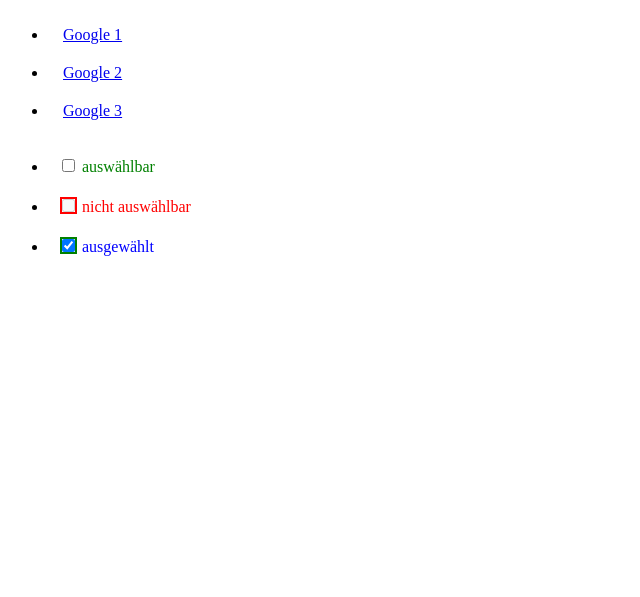
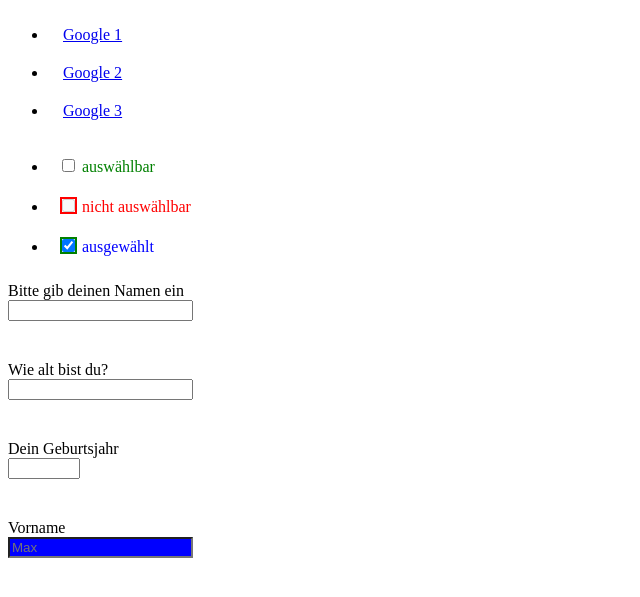
Before and after one commit to albsie/ifb-info01, a PHP site: page /Pseudoklassen/dynamischePseudoklassen.html in a window 1280 px wide. Shown: the top 597 px of the page, without its empty margins (0-640 px from the left). Run offline with PHP 8.4, Linux system fonts and the light colour scheme.

Commit message:
feat: invalid-valid Pseudoklassen

```diff
--- a/Pseudoklassen/dynPseu.css
+++ b/Pseudoklassen/dynPseu.css
@@ -53,3 +53,29 @@ main div ul li input:disabled{
 main div ul li input:checked{
     outline: 2px solid green;
 }
+
+main div form label{
+    display: block;
+}
+main div form input{
+    margin-bottom: 5vh;
+}
+/*
+spricht die Input-Felder mit richtiger Value an
+*/
+main div form input:valid{
+    color: green;
+}
+/*
+spricht die Input-Felder mit falscher Value an
+*/
+main div form input:invalid{
+    color: red;
+}
+/*
+spricht alle Inputfelder mit einem Placeholder an
+*/
+main div form input:placeholder-shown{
+    background-color: blue;
+    color: white;
+}
--- a/Pseudoklassen/dynamischePseudoklassen.html
+++ b/Pseudoklassen/dynamischePseudoklassen.html
@@ -22,7 +22,19 @@
                 <li><input type="checkbox" checked><span></span></li>
             </ul>
         </div>
-
+        <div>
+            <form>
+                <label for="name">Bitte gib deinen Namen ein</label>
+                <input type="text" id="name" required>
+                <label for="number">Wie alt bist du?</label>
+                <input type="number" id="number" required>
+                <label for="year">Dein Geburtsjahr</label>
+                <input type="number" id="year" min="1980" max="2002"
+                required>
+                <label for="firstname">Vorname</label>
+                <input type="text" id="firstname" placeholder="Max">
+            </form>
+        </div>
     </main>
     <footer></footer>
 </body>
```
